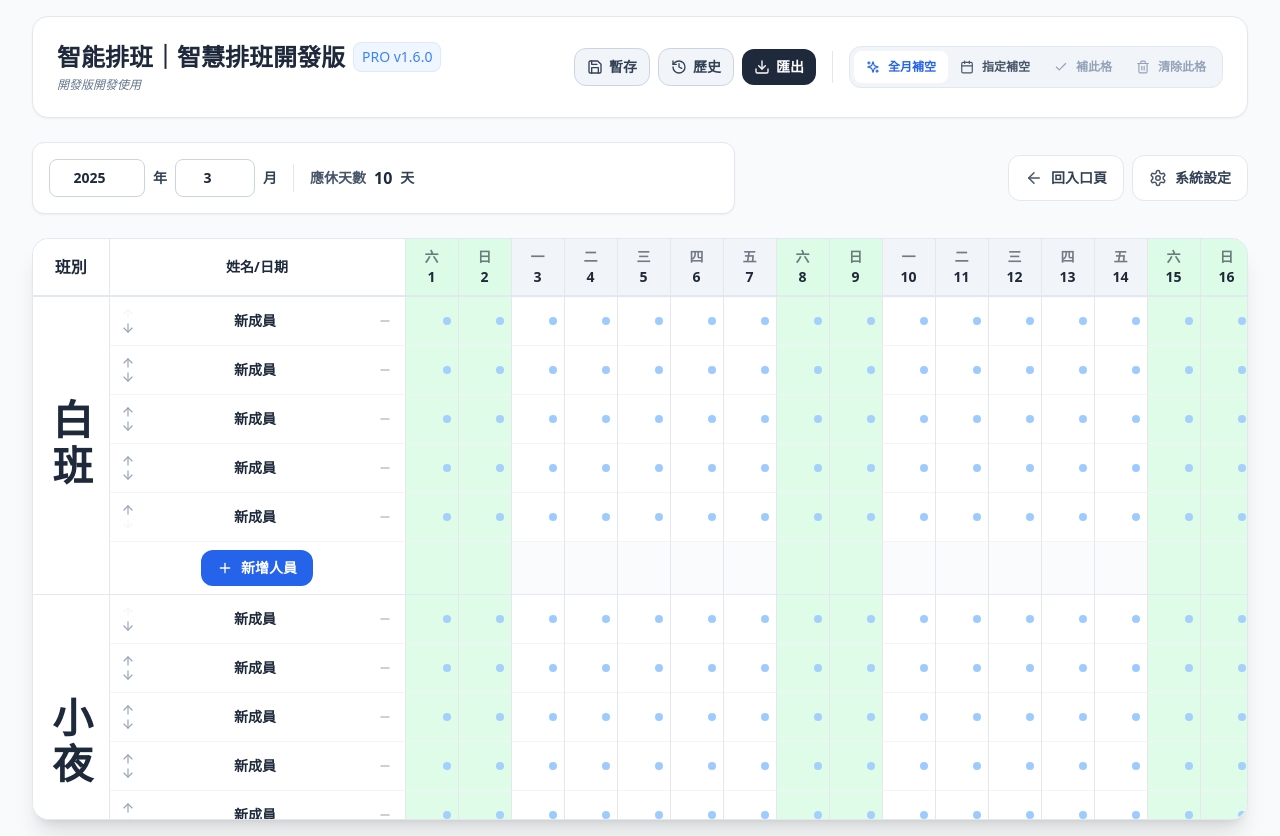
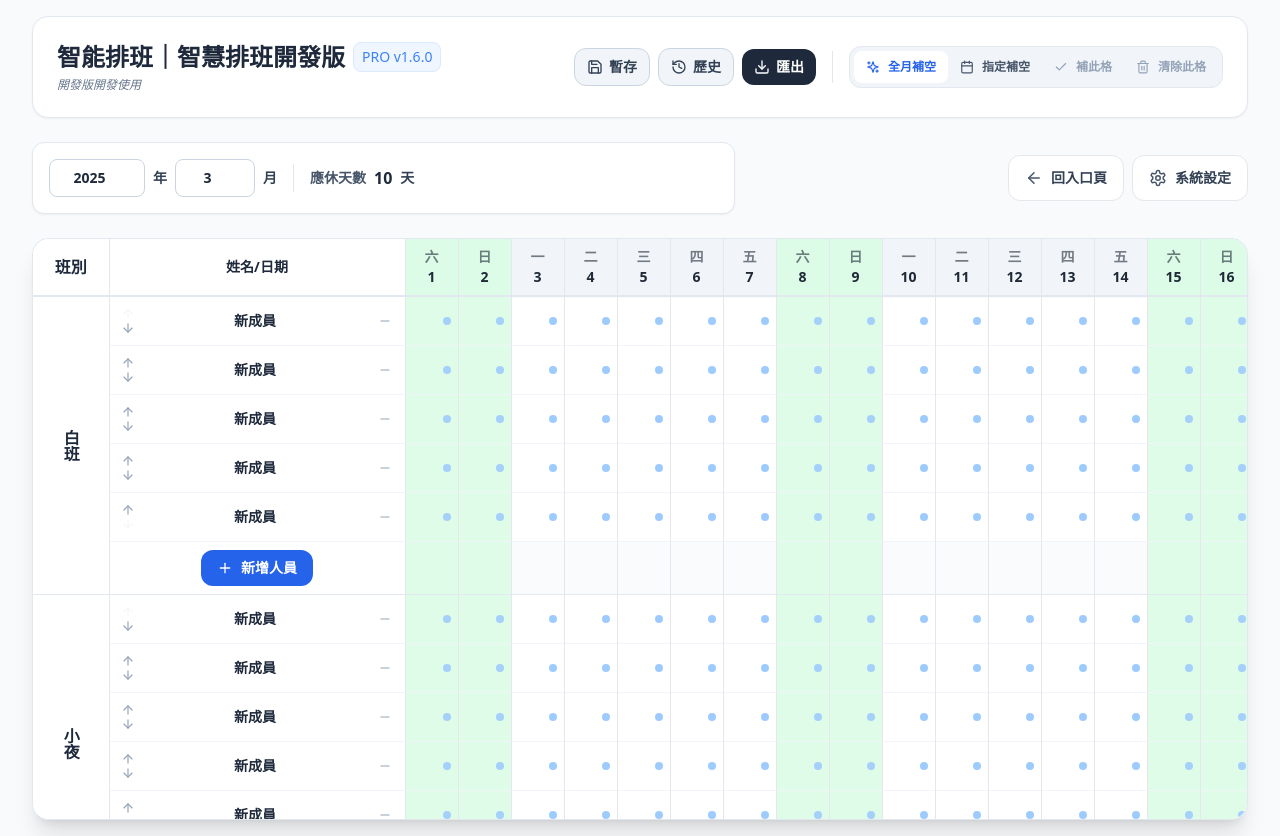
Before and after one commit to abyssynt/react-schedule-pro-smartfill, a React (Vite) app: page / in a window 1280 px wide. Both pictures are taken after a click on the button "進入排班系統". Built offline with nearby package versions, Linux system fonts and the light colour scheme.

Commit message:
Update App.jsx

```diff
--- a/src/App.jsx
+++ b/src/App.jsx
@@ -1747,9 +1747,14 @@ const openSelectedCellFillModal = () => {
                         {index === 0 && (
                           <td rowSpan={groupCount} className="sticky left-0 z-20 border-r text-center shadow-[4px_0_10px_-5px_rgba(0,0,0,0.1)]" style={{ width: densityConfig.shiftWidth, minWidth: densityConfig.shiftWidth, backgroundColor: shiftColumnBgColor }}>
                             <div className="flex items-center justify-center h-full" style={{ minHeight: densityConfig.rowMinHeight }}>
-                              {showShiftLabels && (<span className={`font-black leading-tight tracking-[0.14em] [writing-mode:vertical-rl]`} style={{ color: shiftColumnFontColor, fontSize: shiftCellLabelFontSize }}>
-                                {group}
-                              </span>)}
+                              {showShiftLabels && (
+                                <span
+                                  className={`${shiftColumnFontSizeClass} font-black leading-none tracking-0 [writing-mode:vertical-rl]`}
+                                  style={{ color: shiftColumnFontColor }}
+                                >
+                                  {group}
+                                </span>
+                              )}
                             </div>
                           </td>
                         )}
```
